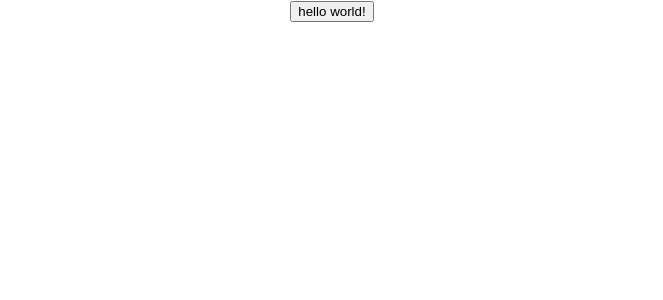
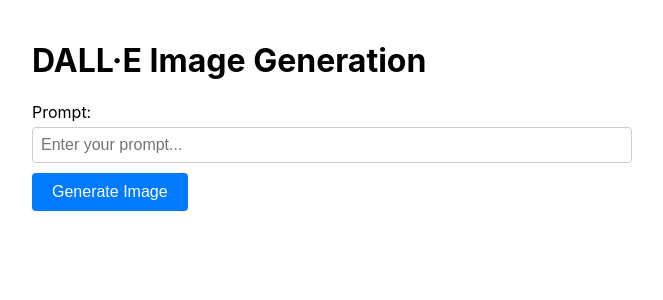
Before and after one commit to Maiquey/DnDiaries, a React (Create React App) app: page /imageCreation in a window 1280 px wide. Shown: the top 300 px of the page, without its empty margins (308-971 px from the left). Built offline with nearby package versions, Linux system fonts and the light colour scheme.

Commit message:
API call to DALL-E 3

```diff
--- /dev/null
+++ b/config.json
@@ -0,0 +1,3 @@
+{
+    "API_KEY": "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"
+}
--- a/package.json
+++ b/package.json
@@ -6,9 +6,10 @@
     "@testing-library/jest-dom": "^5.17.0",
     "@testing-library/react": "^13.4.0",
     "@testing-library/user-event": "^13.5.0",
+    "axios": "^1.6.8",
     "react": "^18.2.0",
     "react-dom": "^18.2.0",
-    "react-scripts": "5.0.1",
+    "react-scripts": "^5.0.1",
     "web-vitals": "^2.1.4"
   },
   "scripts": {
--- a/src/App.js
+++ b/src/App.js
@@ -1,11 +1,10 @@
 import React from 'react';
-import HomeScreen from './HomeScreen/HomeScreen';
-import './App.css';
+import ImageCreation from './ImageCreation/ImageCreation';
 
 function App() {
   return (
     <div className="App">
-      <HomeScreen></HomeScreen>
+      <ImageCreation />
     </div>
   );
 }
--- /dev/null
+++ b/src/ImageCreation/ImageCreation.css
@@ -0,0 +1,54 @@
+.image-creation {
+    max-width: 600px;
+    margin: 0 auto;
+    padding: 20px;
+  }
+
+  .input-container {
+    margin-bottom: 20px;
+  }
+
+  label {
+    display: block;
+    margin-bottom: 5px;
+  }
+
+  input {
+    width: 100%;
+    padding: 8px;
+    font-size: 16px;
+    border: 1px solid #ccc;
+    border-radius: 4px;
+    box-sizing: border-box;
+    margin-bottom: 10px;
+  }
+
+  button {
+    padding: 10px 20px;
+    font-size: 16px;
+    background-color: #007bff;
+    color: white;
+    border: none;
+    border-radius: 4px;
+    cursor: pointer;
+  }
+
+  button:hover {
+    background-color: #0056b3;
+  }
+
+  .image-container {
+    margin-top: 20px;
+  }
+
+  img {
+    max-width: 100%;
+    height: auto;
+    border-radius: 4px;
+    box-shadow: 0 2px 4px rgba(0, 0, 0, 0.1);
+  }
+
+  .error {
+    color: red;
+    margin-top: 10px;
+  }
--- /dev/null
+++ b/src/ImageCreation/ImageCreation.jsx
@@ -0,0 +1,50 @@
+import React, { useState } from "react";
+import axios from "axios";
+import './ImageCreation.css';
+
+export default function ImageCreation() {
+  const [prompt, setPrompt] = useState("");
+  const [imageUrl, setImageUrl] = useState("");
+  const [error, setError] = useState("");
+
+  const handlePromptChange = (e) => {
+    setPrompt(e.target.value);
+  };
+
+  const generateImage = () => {
+    axios
+      .post("http://localhost:5000/generate", { prompt })
+      .then((response) => {
+        setImageUrl(response.data.image_url);
+        setError("");
+      })
+      .catch((error) => {
+        setError("Failed to generate image.");
+        console.error("Error generating image:", error);
+      });
+  };
+
+  return (
+    <div className="image-creation">
+      <h1>DALL·E Image Generation</h1>
+      <div className="input-container">
+        <label htmlFor="prompt">Prompt:</label>
+        <input
+          type="text"
+          id="prompt"
+          value={prompt}
+          onChange={handlePromptChange}
+          placeholder="Enter your prompt..."
+        />
+        <button onClick={generateImage}>Generate Image</button>
+      </div>
+      {imageUrl && (
+        <div className="image-container">
+          <h2>Generated Image:</h2>
+          <img src={imageUrl} alt="Generated" />
+        </div>
+      )}
+      {error && <div className="error">{error}</div>}
+    </div>
+  );
+}
```
Also changed, not shown: requirements.txt (added), 2 other files (tests, documents, lock files or other folders).
